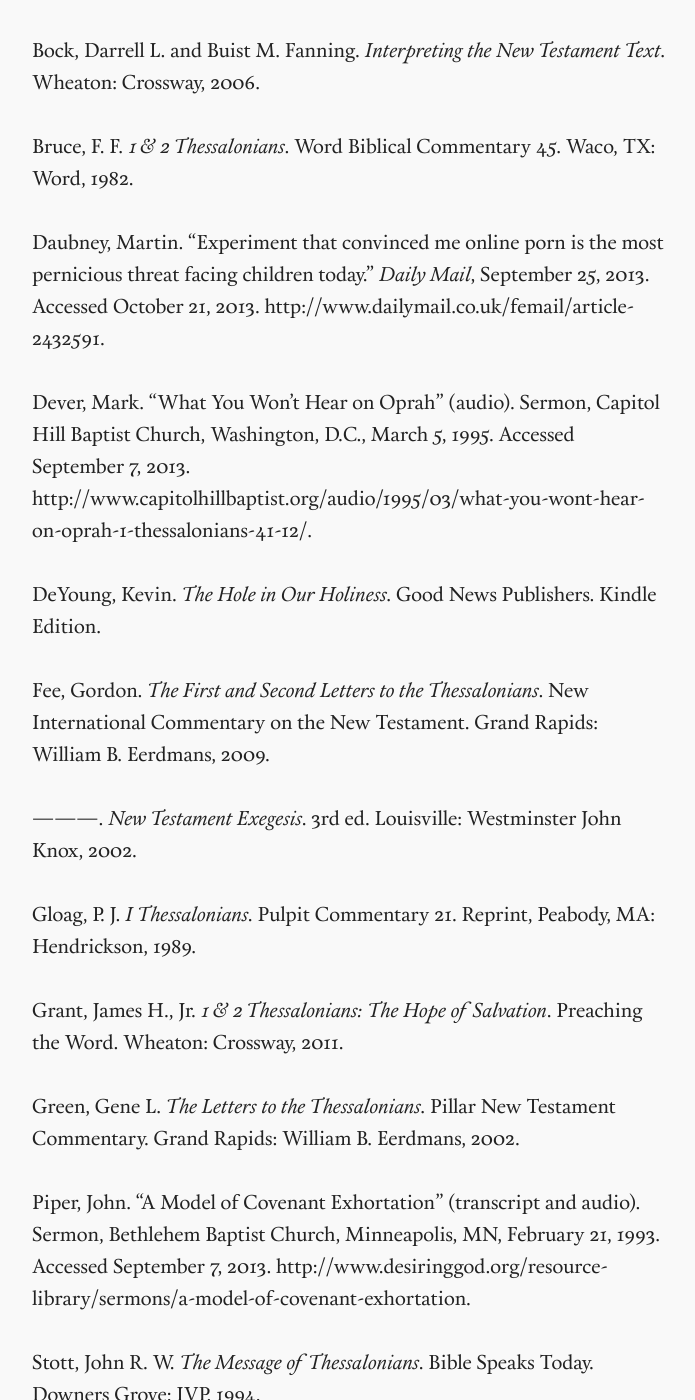
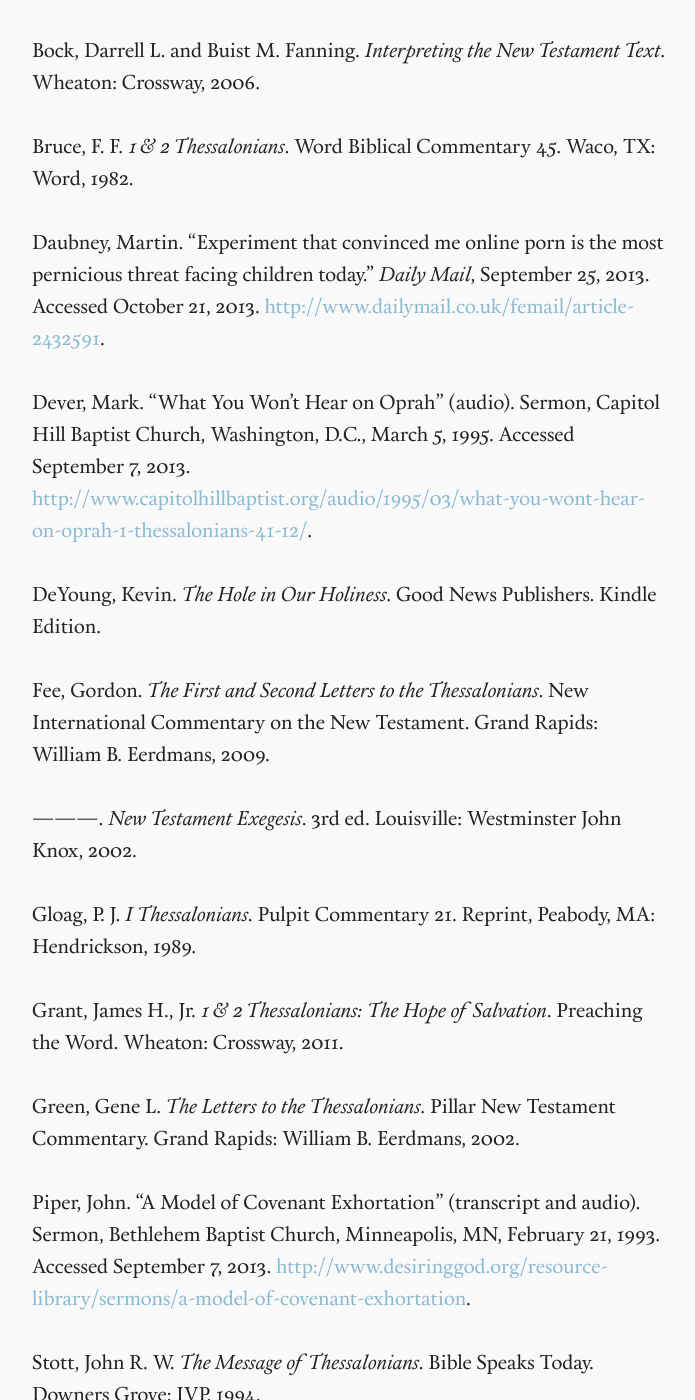
Before and after one commit to snowdj/vernonking.org, a Jekyll site: the page built from _posts/2014-07-24-growing-in-holiness.md, in a window 1280 px wide and 1400 px high, scrolled down 10117 px. Shown: the whole window, without its empty margins (289-984 px from the left). Built offline with Jekyll 4.4.1, drawn with Linux system fonts in a browser that asks for light colours.

```diff
--- a/_posts/2014-07-24-growing-in-holiness.md
+++ b/_posts/2014-07-24-growing-in-holiness.md
@@ -119,9 +119,9 @@ Bock, Darrell L. and Buist M. Fanning. *Interpreting the New Testament Text*. Wh
 
 Bruce, F. F. *1 & 2 Thessalonians*. Word Biblical Commentary 45. Waco, TX: Word, 1982.
 
-Daubney, Martin. "Experiment that convinced me online porn is the most pernicious threat facing children today." *Daily Mail*, September 25, 2013. Accessed October 21, 2013. http://www.dailymail.co.uk/femail/article-2432591.
+Daubney, Martin. "Experiment that convinced me online porn is the most pernicious threat facing children today." *Daily Mail*, September 25, 2013. Accessed October 21, 2013. <http://www.dailymail.co.uk/femail/article-2432591>.
 
-Dever, Mark. "What You Won't Hear on Oprah" (audio). Sermon, Capitol Hill Baptist Church, Washington, D.C., March 5, 1995. Accessed September 7, 2013. http://www.capitolhillbaptist.org/audio/1995/03/what-you-wont-hear-on-oprah-1-thessalonians-41-12/.
+Dever, Mark. "What You Won't Hear on Oprah" (audio). Sermon, Capitol Hill Baptist Church, Washington, D.C., March 5, 1995. Accessed September 7, 2013. <http://www.capitolhillbaptist.org/audio/1995/03/what-you-wont-hear-on-oprah-1-thessalonians-41-12/>.
 
 DeYoung, Kevin. *The Hole in Our Holiness*. Good News Publishers. Kindle Edition.
 
@@ -135,7 +135,7 @@ Grant, James H., Jr. *1 & 2 Thessalonians: The Hope of Salvation*. Preaching the
 
 Green, Gene L. *The Letters to the Thessalonians*. Pillar New Testament Commentary. Grand Rapids: William B. Eerdmans, 2002.
 
-Piper, John. “A Model of Covenant Exhortation” (transcript and audio). Sermon, Bethlehem Baptist Church, Minneapolis, MN, February 21, 1993. Accessed September 7, 2013. http://www.desiringgod.org/resource-library/sermons/a-model-of-covenant-exhortation.
+Piper, John. “A Model of Covenant Exhortation” (transcript and audio). Sermon, Bethlehem Baptist Church, Minneapolis, MN, February 21, 1993. Accessed September 7, 2013. <http://www.desiringgod.org/resource-library/sermons/a-model-of-covenant-exhortation>.
 
 Stott, John R. W. *The Message of Thessalonians*. Bible Speaks Today. Downers Grove: IVP, 1994.
 
```
